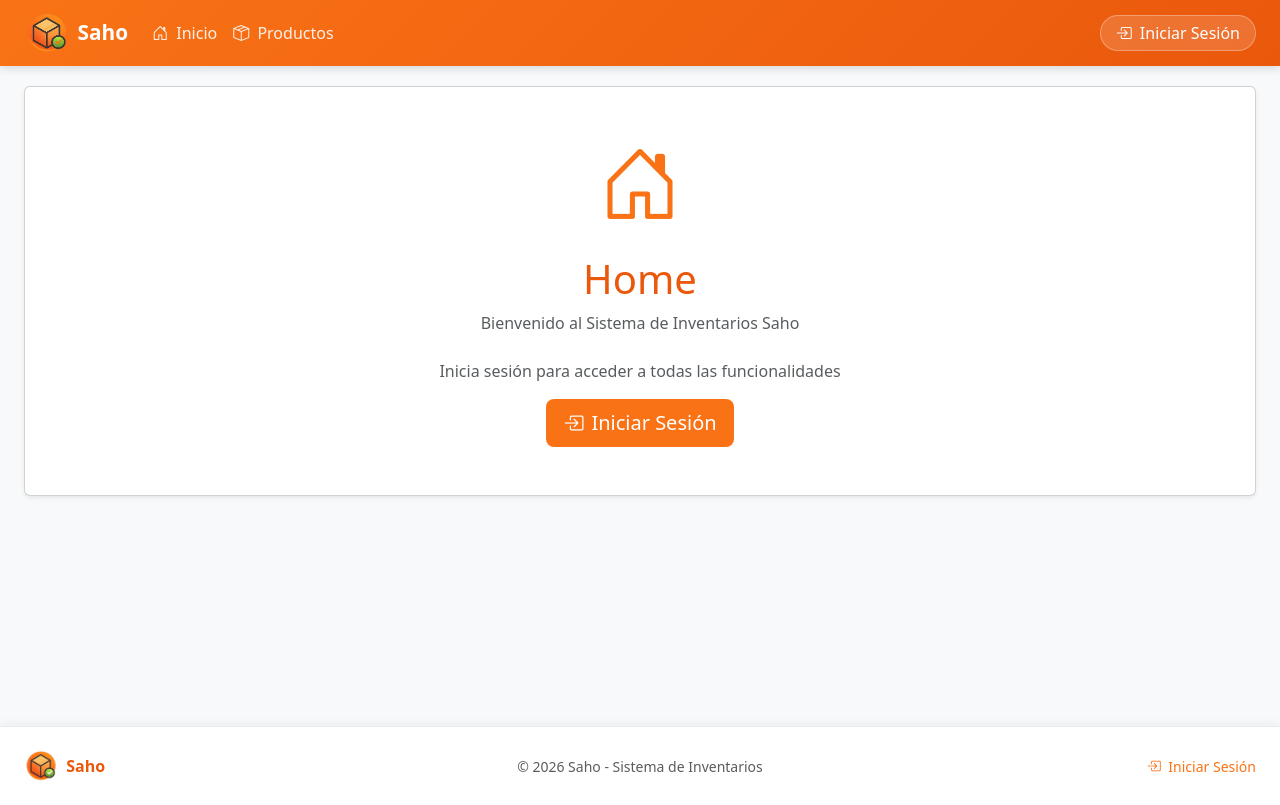
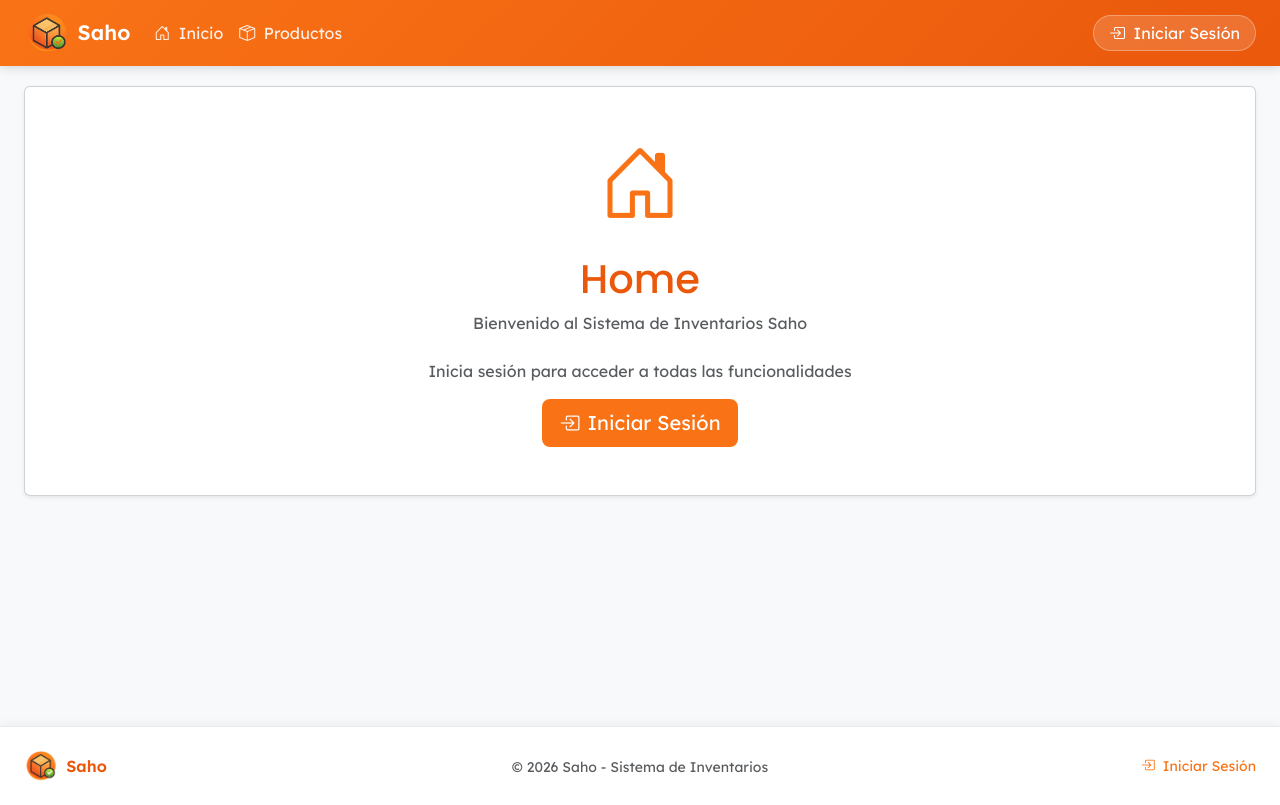
Before and after one commit to 4Vergara/inventarios, a CodeIgniter app: page /inventarios/index.php/home/index in a window 1280 px wide. Run offline with CodeIgniter, Linux system fonts and the light colour scheme; some libraries are stand-ins or nearby versions.

Commit message:
se añaden fuentes Lexend y Poppins, y se actualiza la estructura de estilos para aplicar las fuentes en todo el proyecto

```diff
--- a/assets/css/main.css
+++ b/assets/css/main.css
@@ -1,9 +1,14 @@
 @charset "UTF-8";
+@import url('https://fonts.googleapis.com/css2?family=Lexend:wght@100;200;300;400;500;600;700;800;900&display=swap');
+@import url('https://fonts.googleapis.com/css2?family=Poppins:ital,wght@0,100;0,200;0,300;0,400;0,500;0,600;0,700;0,800;0,900;1,100;1,200;1,300;1,400;1,500;1,600;1,700;1,800;1,900&display=swap');
+
 /* ***********************
 	Paleta de colores - NARANJAS (variables CSS)
 	Agregadas para uso en el proyecto como: var(--color_principal-500)
 	*********************** */
 :root {
+	--font-primary: 'Lexend', sans-serif;
+	--font-secondary: 'Poppins', sans-serif;
 	/* Naranja: escala clara -> oscura */
 	--color_principal-50:  #fff7ed;
 	--color_principal-100: #ffedd5;
@@ -15,6 +20,19 @@
 	--color_principal-700: #c2410c;
 	--color_principal-800: #9a3412;
 	--color_principal-900: #7c2d12;
+}
+
+/* Aplicar fuentes a todo el proyecto */
+*, *::before, *::after {
+	font-family: var(--font-primary);
+}
+
+body {
+	font-family: var(--font-primary);
+}
+
+h1, h2, h3, h4, h5, h6 {
+	font-family: var(--font-secondary);
 }
 
 #body-login {
```
